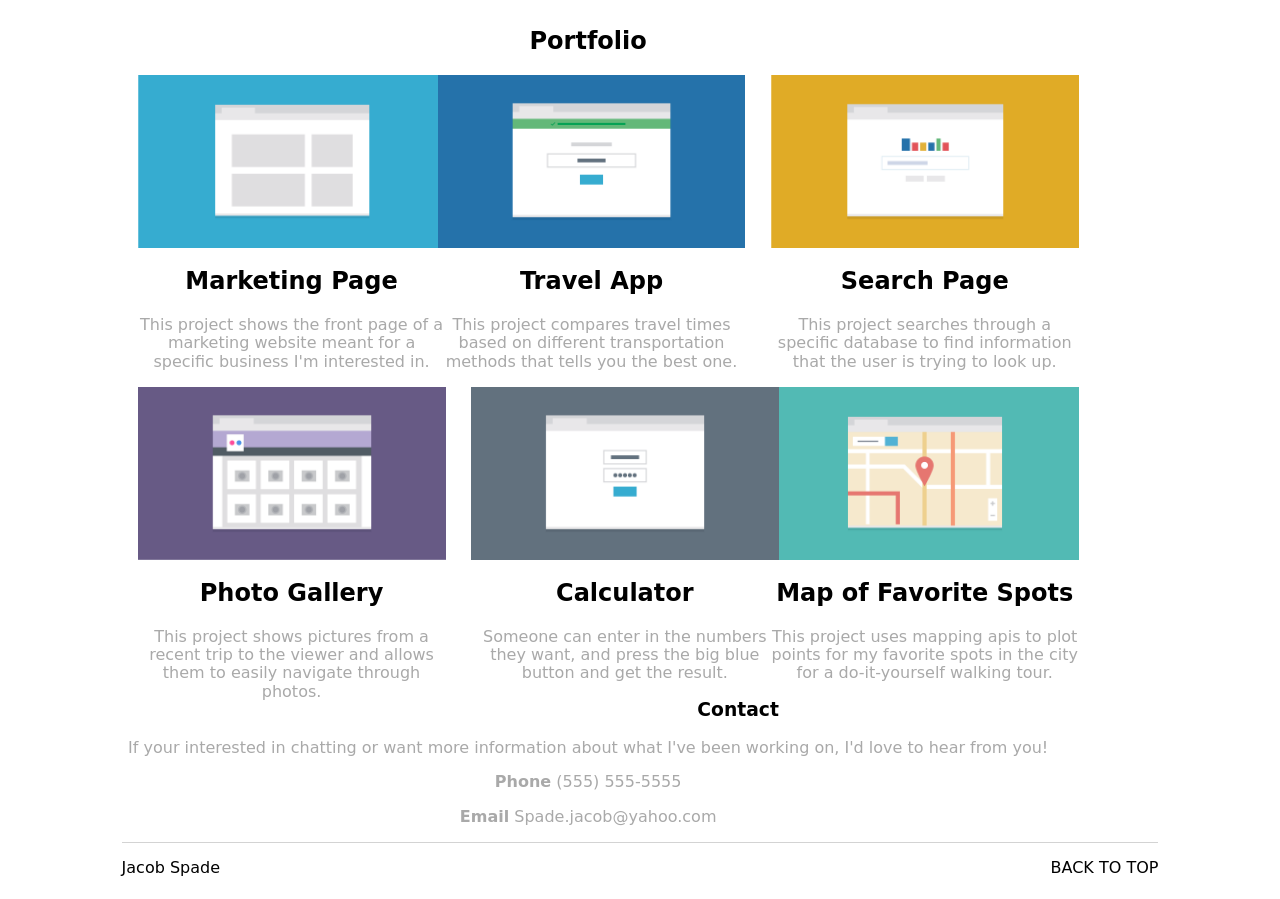
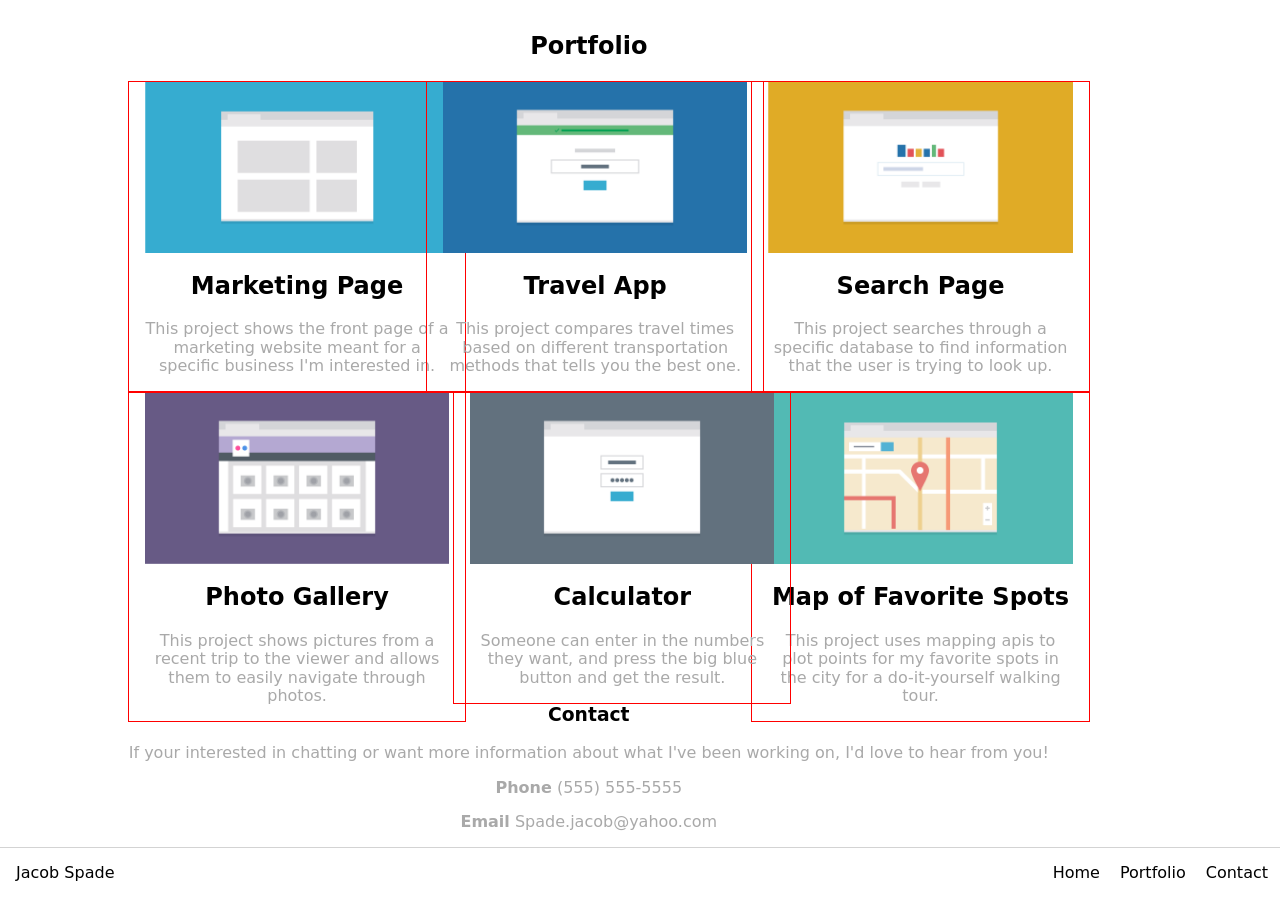
Before and after one commit to spadejac000/responsive-design-project, a plain HTML site: page index.html in a window 1280 px wide. Shown: the part 260-1159 px from the top of the page. Drawn offline with Linux system fonts and the light colour scheme; a web font is replaced by a local one.

Commit message:
changes made

```diff
--- a/css/style.css
+++ b/css/style.css
@@ -1,11 +1,10 @@
-
-
 body {
 
 }
 
 h1 {
   font-family: 'Rammetto One', cursive;
+  margin-top: 0;
 }
 
 h2 {
@@ -35,9 +34,12 @@ p {
   text-align: center;
   margin-bottom: 1em;
   font-family: 'Rammetto One', cursive;
+  background-color: lightblue;
+  box-shadow: 3px 3px 3px black;
 }
 
 .name {
+  padding-top: 10px;
   text-align: center;
 }
 
@@ -49,10 +51,13 @@ p {
 
 .main-nav a {
   text-decoration: none;
-  background-color: lightgray;
   color: black;
   margin-bottom: 5px;
   display: block;
+}
+
+.bottom-nav {
+  display: none;
 }
 
 .main-footer {
@@ -84,6 +89,7 @@ p {
 }
 
 .footer-name {
+  margin-left: 5px;
   float: left;
   color: black;
 }
@@ -97,6 +103,10 @@ p {
   color: black;
 }
 
+.top-link {
+  margin-right: 5px;
+}
+
 /* ---- Layout Containers ---- */
 
 .wrapper {
@@ -108,19 +118,46 @@ p {
 
 @media (min-width: 768px) {
 
-body {
-  width: 90%;
-  margin: 0 auto;
-}
+ .wrapper {
+   width: 80%;
+   margin: 0 auto;
+ }
+
+ .footer-name {
+   margin-left: 1em;
+ }
+
 .name,
 .main-nav li {
   display: inline-block;
-  background-color: white;
+  background-color: none;
   }
 
 .main-nav li {
   margin-right: 12px;
 }
+
+  .bottom-nav {
+    margin-top: 1em;
+    display: inline-block;
+    background-color: white;
+    margin-right: 12px;
+    float: right;
+    display: inline-block;
+  }
+
+  .bottom-nav li {
+    display: inline;
+    margin-left: 1em;
+  }
+
+  .bottom-nav a {
+    text-decoration: none;
+    color: black;
+    margin-bottom: 5px;
+    display: inline;
+    font-family: 'Rammetto One', cursive;
+  }
 
 
   .banner {
@@ -135,10 +172,10 @@ body {
 
   .col {
     display: inline-block;
-    width: 50%;
+    width: 45%;
     margin-right: -40px;
-    padding-left: 15px;
-    padding-right: 15px;
+    padding-left: 1em;
+    padding-right: 1em;
     vertical-align: top;
   }
 
@@ -170,6 +207,10 @@ body {
     margin-right: auto;
     display: block;
   }
+
+  .top-link {
+    display: none;
+  }
 }
 
 
@@ -178,6 +219,14 @@ body {
 
   .name {
     float: left;
+  }
+
+  .main-header {
+    text-align: center;
+    margin-bottom: 1em;
+    font-family: 'Rammetto One', cursive;
+    background-color: lightblue;
+    box-shadow: 3px 3px 3px black;
   }
 
   .main-nav {
@@ -195,5 +244,6 @@ body {
     width: 33%;
     padding-left: 1em;
     padding-right: 1em;
+    border: 1px solid red;
   }
 }
--- a/index.html
+++ b/index.html
@@ -8,18 +8,20 @@
       <link rel="stylesheet" href="css/style.css" />
     </head>
     <body>
+        <header class="main-header">
           <div class="wrapper">
-        <header class="main-header">
             <h1 class="name">Jacob Spade</h1>
             <ul class="main-nav">
               <li><a href="#">Home</a></li>
               <li><a href="#portfolio">Portfolio</a></li>
               <li><a href="#contact">Contact</a></li>
             </ul>
+          </div>
         </header>
 
+        <div class="wrapper">
           <div class="banner col">
-          <img src="images/profile_picture.jpeg" class="profile-image" />
+            <img src="images/profile_picture.jpeg" class="profile-image" alt="picture of jacob spade" />
           </div>
           <p class="col">
             Hi! I'm a front-end developer who loves responsive design and css. I recently finished a degree in front-end web development at Treehouse and am excited to put all my skills to use!
@@ -29,7 +31,7 @@
           <section id="portfolio">
             <h2>Portfolio</h2>
               <div class="first col">
-              <img src="images/portfolio-1.png" class="image" />
+                <img src="images/portfolio-1.png" class="image" alt="marketing picture" />
                 <h2>Marketing Page</h2>
                 <p>
                   This project shows the front page of a marketing website meant for a specific business I'm interested in.
@@ -37,7 +39,7 @@
               </div>
 
               <div class="second col">
-              <img src="images/portfolio-2.png" class="image" />
+                <img src="images/portfolio-2.png" class="image" alt="picture of search bar"/>
                 <h2>Search Page</h2>
                 <p>
                   This project searches through a specific database to find information that the user is trying to look up.
@@ -45,7 +47,7 @@
               </div>
 
               <div class="third col">
-              <img src="images/portfolio-3.png"  class="image"/>
+                <img src="images/portfolio-3.png"  class="image" alt="picture of travel search bar"/>
                 <h2>Travel App</h2>
                 <p>
                   This project compares travel times based on different transportation methods that tells you the best one.
@@ -53,7 +55,7 @@
               </div>
 
               <div class="fourth col">
-              <img src="images/portfolio-4.png"  class="image"/>
+                <img src="images/portfolio-4.png"  class="image" alt="picture of map"/>
                 <h2>Map of Favorite Spots</h2>
                 <p>
                   This project uses mapping apis to plot points for my favorite spots in the city for a do-it-yourself walking tour.
@@ -61,7 +63,7 @@
               </div>
 
               <div class="fifth col">
-              <img src="images/portfolio-5.png"  class="image"/>
+                <img src="images/portfolio-5.png"  class="image" alt="picture of photo gallary"/>
                 <h2>Photo Gallery</h2>
                 <p>
                   This project shows pictures from a recent trip to the viewer and allows them to easily navigate through photos.
@@ -69,7 +71,7 @@
               </div>
 
               <div class="sixth col">
-              <img src="images/portfolio-6.png" class="image" />
+                <img src="images/portfolio-6.png" class="image" alt="picture of a calculator"/>
                 <h2>Calculator</h2>
                 <p>
                   Someone can enter in the numbers they want, and press the big blue button and get the result.
@@ -90,12 +92,17 @@
               </p>
             </section>
           </main>
+        </div>
         <footer class="main-footer">
           <p class="footer-name">
             Jacob Spade
           </p>
-          <p class="footer-link"><a href="#">BACK TO TOP</a></p>
+          <p class="footer-link"><a href="#" class="top-link">BACK TO TOP</a></p>
+          <ul class="bottom-nav">
+            <li><a href="#">Home</a></li>
+            <li><a href="#">Portfolio</a></li>
+            <li><a href="#">Contact</a></li>
+          </ul>
         </footer>
-      </div>
     </body>
   </html>
```
Lines whose indentation alone changed are shown as unchanged.
